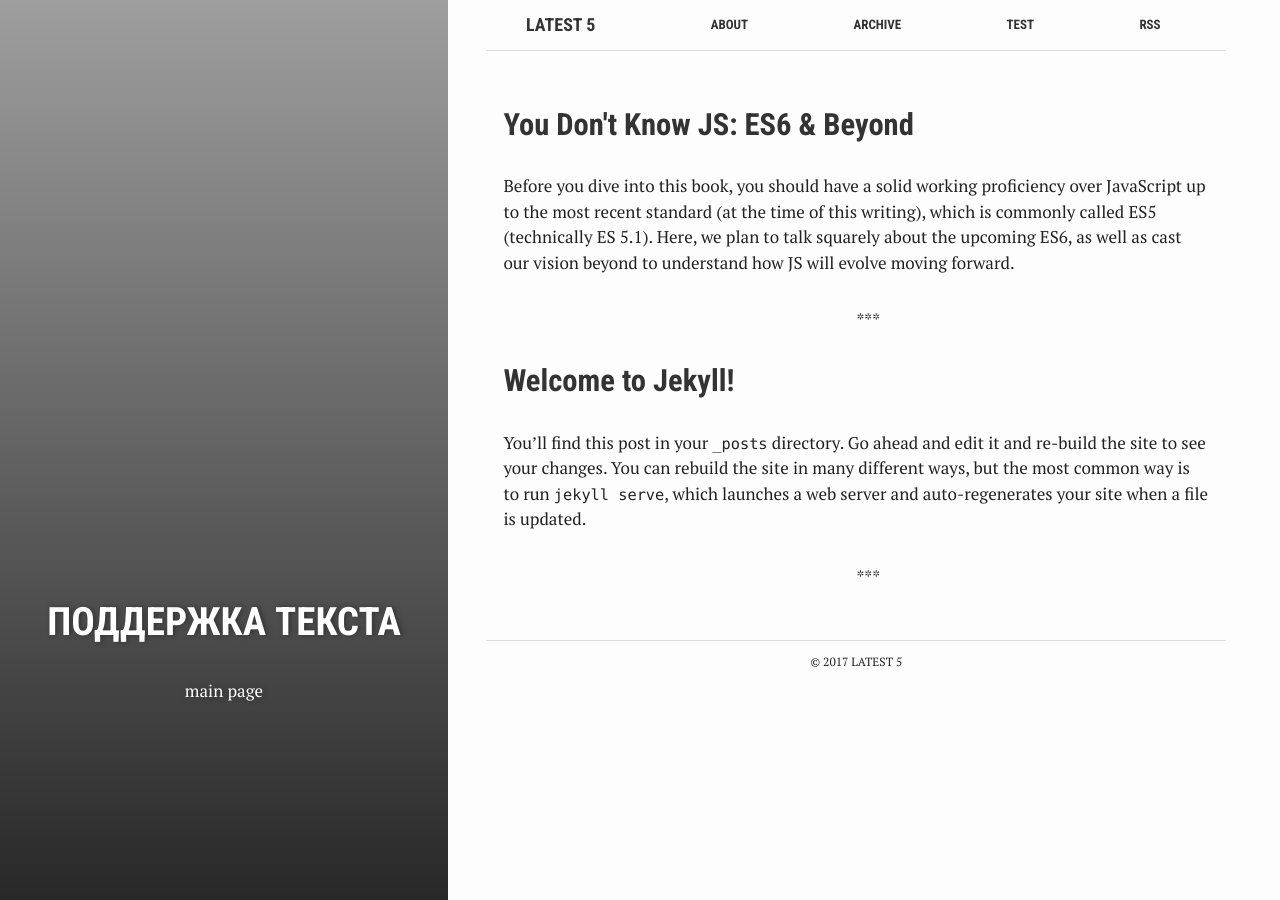
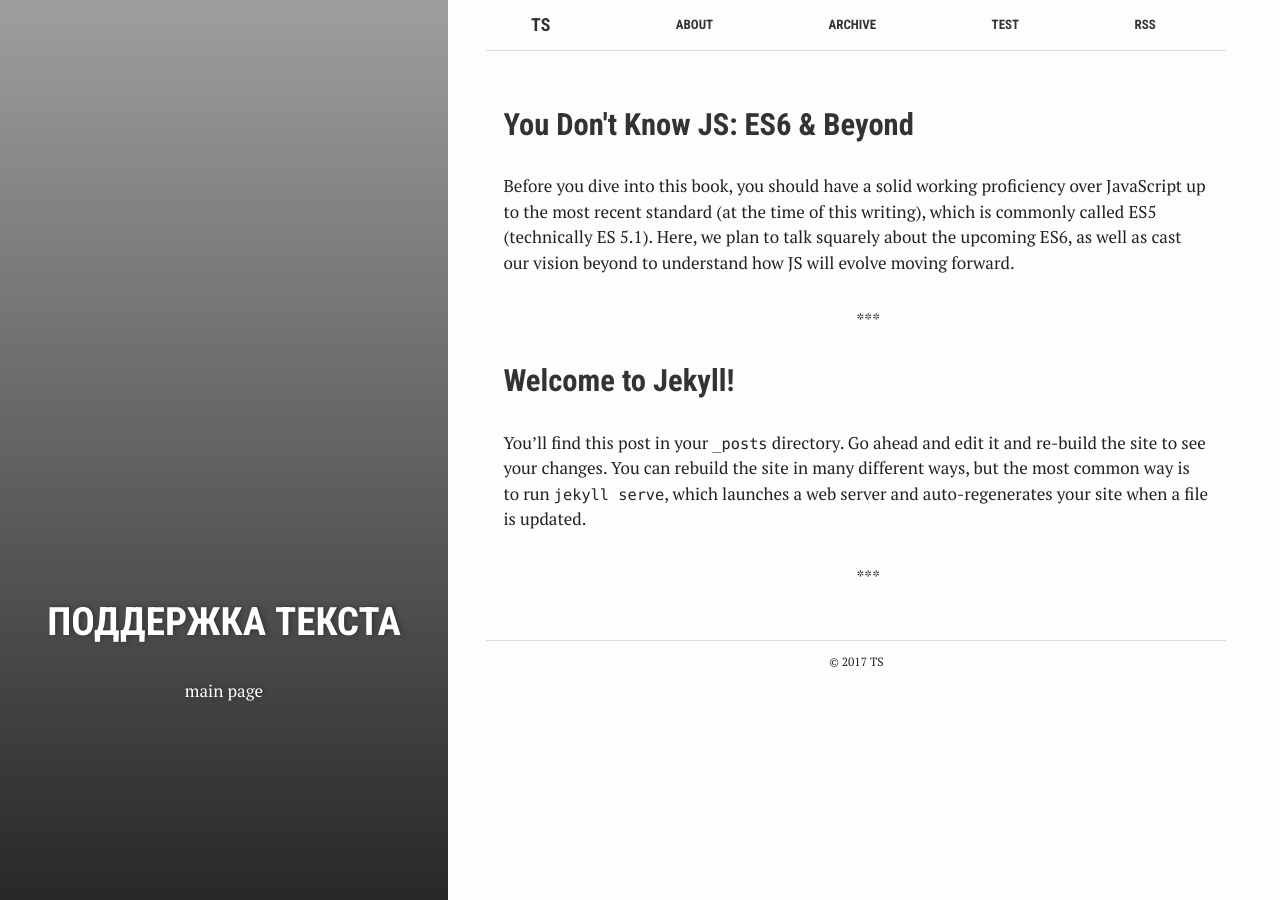
Before and after one commit to adze88/adze88.github.io, a Jekyll site: the page built from index.html, in a window 1280 px wide. Built offline with Jekyll 4.4.1, drawn with Linux system fonts in a browser that asks for light colours.

Commit message:
Update _config.yml

```diff
--- a/_config.yml
+++ b/_config.yml
@@ -6,7 +6,7 @@
 # 'jekyll serve'. If you change this file, please restart the server process.
 
 # Site settings
-title: Latest 5
+title: TS
 email: your-email@domain.com
 description: > # this means to ignore newlines until "baseurl:"
   Write an awesome description for your new site here. You can edit this
```
